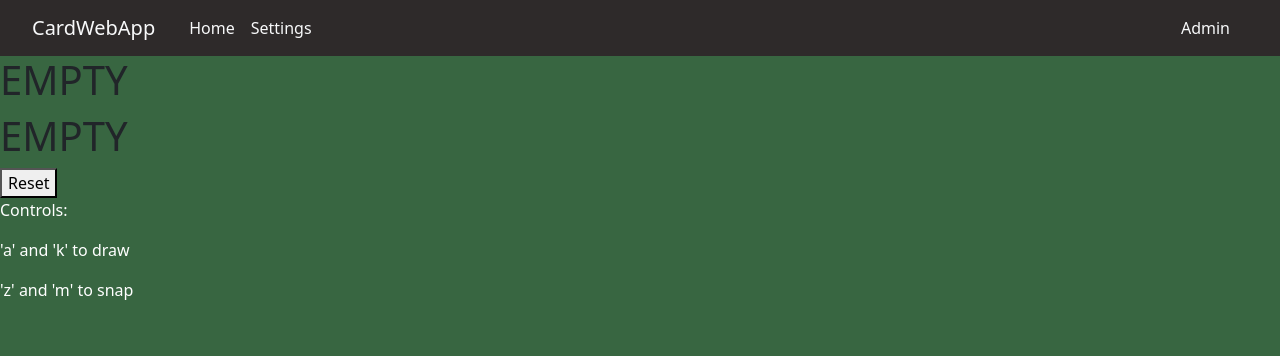
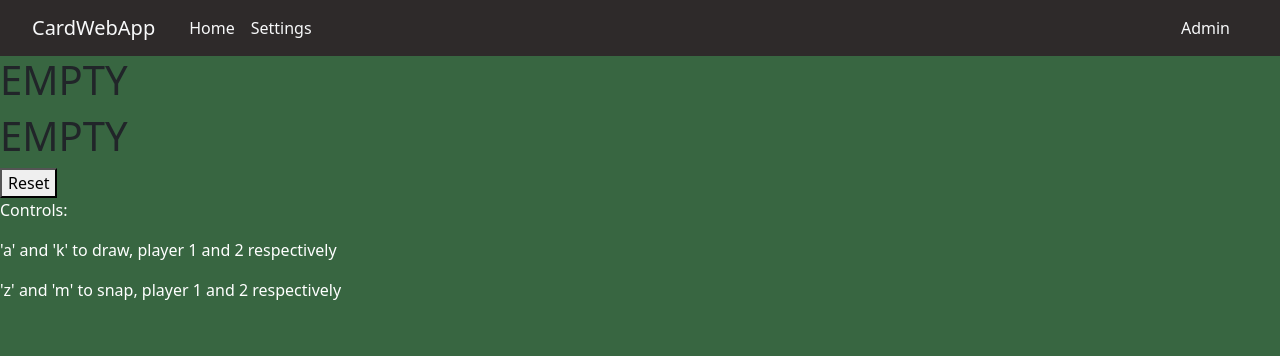
Before and after one commit to catrionaaa/webdev, a Flask app: page /snap in a window 1280 px wide. Shown: the top 356 px of the page. Run offline with Flask 3, Linux system fonts and the light colour scheme.

Commit message:
looks terrible and has some stuff to fix but basically functional snap

```diff
--- a/static/snap.js
+++ b/static/snap.js
@@ -24,6 +24,22 @@ function fetchDeck() {
 
 }
 
+//shuffle the deck, ID stored at localstorage/deckID
+function shuffleDeck() {
+  const shuffleDeckUrl = "https://deckofcardsapi.com/api/deck/"
+
+  if(localStorage.getItem("deckID"))
+    fetch(shuffleDeckUrl + localStorage.getItem("deckID") + "/shuffle")
+      .then((res) => res.json())
+      .then((data) => {
+        if(data.success == false)
+          fetchDeck();
+      })
+      .catch((err) => {
+        console.error(err);
+      })
+}
+
 //draw a single card from the deck and place it in a pile
 function drawCard(pile) {
   const deckID = localStorage.getItem("deckID");
@@ -46,6 +62,8 @@ function drawCard(pile) {
 //place the drawn card on the top of the pile
 function pileCard(pile, card) {
   localStorage.setItem("cardP" + pile, card.code);
+
+  render();
 }
 
 //draws a card from the deck into one of the piles
@@ -55,13 +73,13 @@ function draw(player) {
     drawCard(player)
   } else
     console.log("Not your turn");
-
-  render();
 }
 
 //this checks for the win condition
 function snap(player) {
-
+  console.log(localStorage.getItem("cardP0").charAt(0))
+  if(localStorage.getItem("cardP0").charAt(0) == localStorage.getItem("cardP1").charAt(0))
+    document.getElementById("announce").innerText = "Player " + (player + 1) + " wins!";
 }
 
 //determines which key was pressed upon keypress
@@ -90,13 +108,16 @@ function render() {
     document.getElementById("player1").innerText = "EMPTY";
 }
 
+//resets the game state to start a fresh game
 function reset() {
   localStorage.removeItem("cardP0");
   localStorage.removeItem("cardP1");
 
   localStorage.setItem("turn", 0);
 
-  fetchDeck();
+  document.getElementById("announce").innerText = "";
+
+  shuffleDeck();
 
   render;
 }
--- a/templates/snap.html
+++ b/templates/snap.html
@@ -4,17 +4,19 @@
 
 {% block content %}
 
-<h1>wow i'm shit with html</h1>
+<h1>htlm time</h1>
 
 <h1 id="player0">EMPTY</h1>
 
 <h1 id="player1">EMPTY</h1>
 
+<h1 id="announce"></h1>
+
 <button id="reset">Reset</button>
 
 <p>Controls:</p>
-<p>'a' and 'k' to draw</p>
-<p>'z' and 'm' to snap</p>
+<p>'a' and 'k' to draw, player 1 and 2 respectively</p>
+<p>'z' and 'm' to snap, player 1 and 2 respectively</p>
 
 <script type="text/javascript" src="/static/snap.js"></script>
 
```
